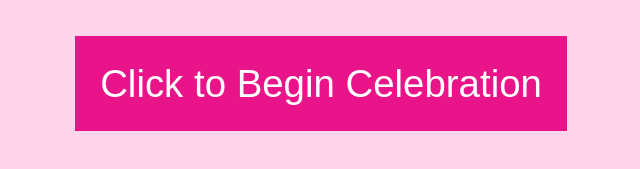
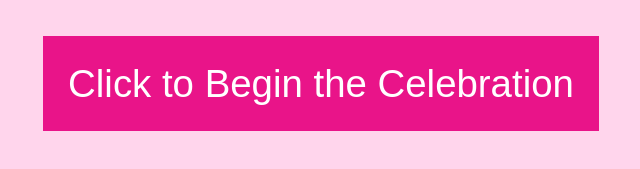
Before and after one commit to KizzyNeo/BirthdayCelebration, a plain HTML site: page index.html in a window 1280 px wide. Shown: the part 939-1108 px from the top of the page, without its empty margins (319-959 px from the left). Drawn offline with Linux system fonts and the light colour scheme.

Commit message:
Fix HTML formatting and update button text

```diff
--- a/index.html
+++ b/index.html
@@ -16,7 +16,7 @@
             </div>
         </div>
         <button id="startBtn">
-            Click to Begin Celebration
+            Click to Begin the Celebration
         </button>
         <h2 id="status" class="text2">
 
```
